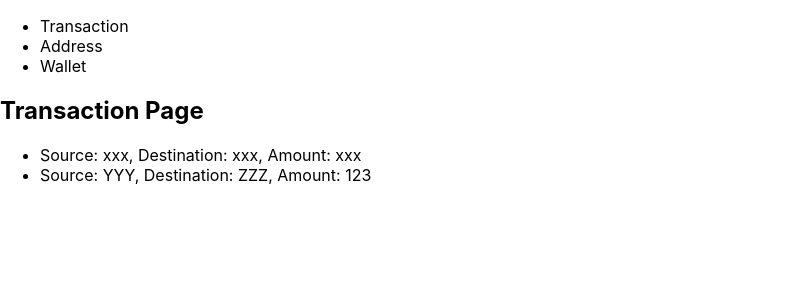
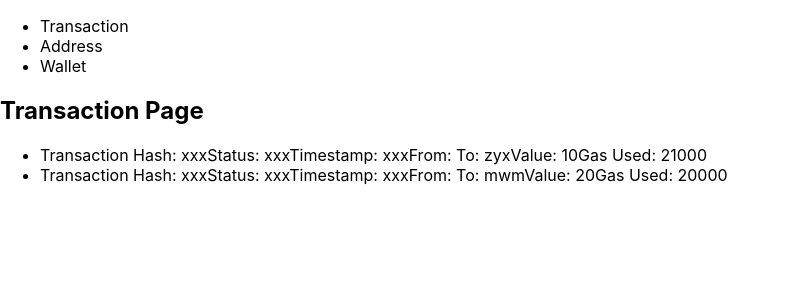
Before and after one commit to pavanimiglani/BCDV4021_Project, a React (Create React App) app: page / in a window 1280 px wide. Shown: the top 300 px of the page, without its empty margins (0-790 px from the left). Built offline with nearby package versions, Linux system fonts and the light colour scheme.

Commit message:
modify readme

```diff
--- a/src/TransactionPage.js
+++ b/src/TransactionPage.js
@@ -1,8 +1,8 @@
 import React from 'react';
 
-const mockTransactions = [
-  { source: 'xxx', destination: 'xxx', amount: 'xxx' },
-  { source: 'YYY', destination: 'ZZZ', amount: '123' },
+const TransactionsHistory = [
+  { TransactionHash: 'xxx', Status: 'xxx', Timestamp: 'xxx', From:'', To:'zyx', Value:'10', GasUse:'21000' },
+  { TransactionHash: 'xxx', Status: 'xxx', Timestamp: 'xxx', From:'', To:'mwm', Value:'20', GasUse:'20000'  },
   // Add more transactions as needed
 ];
 
@@ -11,9 +11,15 @@ function TransactionPage() {
     <div>
       <h2>Transaction Page</h2>
       <ul>
-        {mockTransactions.map((transaction, index) => (
+        {TransactionsHistory.map((transaction, index) => (
           <li key={index}>
-            Source: {transaction.source}, Destination: {transaction.destination}, Amount: {transaction.amount}
+            Transaction Hash: {transaction.TransactionHash}
+            Status: {transaction.Status}
+            Timestamp: {transaction.Timestamp}
+            From: {transaction.From}
+            To: {transaction.To}
+            Value: {transaction.Value}
+            Gas Used: {transaction.GasUse}
           </li>
         ))}
       </ul>
```
